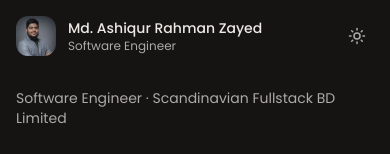
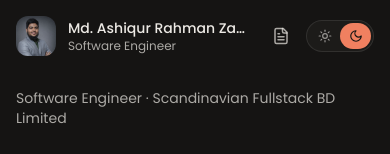
Before and after one commit to MdAshiqurRahmanZayed/mdzayed, a Next.js app: page / in a window 390 px wide. Shown: the top 154 px of the page. Built offline with nearby package versions, Linux system fonts and the light colour scheme.

Commit message:
refactor: segmented sun/moon theme toggle, resume icon on mobile

```diff
--- a/components/layout/MobileHeader.tsx
+++ b/components/layout/MobileHeader.tsx
@@ -2,17 +2,12 @@
 
 import Image from "next/image";
 import Link from "next/link";
-import { useSyncExternalStore } from "react";
-import { useTheme } from "next-themes";
-import { Moon, Sun } from "lucide-react";
+import { FileText } from "lucide-react";
 import { portfolioData } from "@/data/portfolio";
-
-const subscribe = () => () => {};
+import ThemeToggle from "@/components/ui/ThemeToggle";
 
 export default function MobileHeader() {
   const { profile } = portfolioData;
-  const { theme, setTheme } = useTheme();
-  const mounted = useSyncExternalStore(subscribe, () => true, () => false);
 
   return (
     <header className="flex items-center justify-between gap-3">
@@ -29,15 +24,18 @@ export default function MobileHeader() {
           <span className="block text-xs text-foreground/70">{profile.role}</span>
         </span>
       </Link>
-      {mounted && (
-        <button
-          onClick={() => setTheme(theme === "dark" ? "light" : "dark")}
-          aria-label="Toggle theme"
-          className="rounded-lg p-2 text-foreground/70 transition-colors hover:text-foreground focus-visible:outline-2 focus-visible:outline-highlight"
+      <div className="flex shrink-0 items-center gap-2">
+        <a
+          href="/resume.pdf"
+          target="_blank"
+          rel="noopener noreferrer"
+          aria-label="Resume"
+          className="rounded-lg p-2 text-foreground/70 transition-colors hover:text-highlight focus-visible:outline-2 focus-visible:outline-highlight"
         >
-          {theme === "dark" ? <Sun size={18} /> : <Moon size={18} />}
-        </button>
-      )}
+          <FileText size={18} />
+        </a>
+        <ThemeToggle />
+      </div>
     </header>
   );
 }
--- a/components/layout/Sidebar.tsx
+++ b/components/layout/Sidebar.tsx
@@ -1,37 +1,21 @@
 "use client";
 
 import Image from "next/image";
-import { Mail, MapPin, Smartphone, Linkedin, Github, Twitter, Instagram, Facebook, Moon, Sun, FileText } from "lucide-react";
-import { useState, useEffect } from "react";
-import { useTheme } from "next-themes";
+import { Mail, MapPin, Smartphone, Linkedin, Github, Twitter, Instagram, Facebook, FileText, type LucideIcon } from "lucide-react";
 import { usePathname } from "next/navigation";
 import { portfolioData } from "@/data/portfolio";
 import { motion } from "framer-motion";
+import ThemeToggle from "@/components/ui/ThemeToggle";
 
 export default function Sidebar() {
-  const [mounted, setMounted] = useState(false);
-  const { theme, setTheme } = useTheme();
   const { profile } = portfolioData;
   const pathname = usePathname();
   const isRoot = pathname === "/";
 
-  useEffect(() => {
-    setMounted(true);
-  }, []);
-
   return (
     <aside className="bg-sidebar border border-border rounded-2xl flex flex-col items-center p-6">
       <div className="flex flex-col items-center w-full relative">
-        {mounted && (
-          <motion.button
-            whileTap={{ scale: 0.95 }}
-            onClick={() => setTheme(theme === "dark" ? "light" : "dark")}
-            aria-label="Toggle theme"
-            className="absolute left-0 top-0 rounded-lg p-2 text-foreground/70 transition-colors hover:text-foreground z-20"
-          >
-            {theme === "dark" ? <Sun size={18} /> : <Moon size={18} />}
-          </motion.button>
-        )}
+        <ThemeToggle className="absolute left-0 top-0 z-20" />
 
         <motion.div
           initial={isRoot ? { scale: 0.9, opacity: 0 } : false}
@@ -78,7 +62,7 @@ export default function Sidebar() {
 
         <div className="flex justify-center gap-3 pt-4">
           {profile.socials.map((social, idx) => {
-            const iconMap: Record<string, any> = {
+            const iconMap: Record<string, LucideIcon> = {
               LinkedIn: Linkedin,
               GitHub: Github,
               Facebook: Facebook,
@@ -104,7 +88,7 @@ export default function Sidebar() {
   );
 }
 
-function ContactItem({ icon: Icon, label, value }: { icon: any, label: string, value: string }) {
+function ContactItem({ icon: Icon, label, value }: { icon: LucideIcon, label: string, value: string }) {
   return (
     <div className="flex items-center gap-3">
       <Icon size={16} className="shrink-0 text-foreground/70" />
@@ -116,7 +100,7 @@ function ContactItem({ icon: Icon, label, value }: { icon: any, label: string, v
   );
 }
 
-function SocialIcon({ href, icon: Icon }: { href: string, icon: any }) {
+function SocialIcon({ href, icon: Icon }: { href: string, icon: LucideIcon }) {
   return (
     <motion.a
       href={href}
--- /dev/null
+++ b/components/ui/ThemeToggle.tsx
@@ -0,0 +1,56 @@
+"use client";
+
+import { useSyncExternalStore } from "react";
+import { useTheme } from "next-themes";
+import { motion } from "framer-motion";
+import { Moon, Sun } from "lucide-react";
+import { cn } from "@/lib/utils";
+
+const subscribe = () => () => {};
+
+const options = [
+  { value: "light", label: "Light theme", Icon: Sun },
+  { value: "dark", label: "Dark theme", Icon: Moon },
+] as const;
+
+export default function ThemeToggle({ className }: { className?: string }) {
+  const { resolvedTheme, setTheme } = useTheme();
+  const mounted = useSyncExternalStore(subscribe, () => true, () => false);
+
+  // Reserve space before mount so the header does not shift.
+  if (!mounted) return <div className={cn("h-8 w-[68px]", className)} />;
+
+  return (
+    <div
+      role="radiogroup"
+      aria-label="Theme"
+      className={cn("relative flex h-8 w-[68px] items-center rounded-full border border-border bg-card p-0.5", className)}
+    >
+      {options.map(({ value, label, Icon }) => {
+        const active = resolvedTheme === value;
+        return (
+          <button
+            key={value}
+            role="radio"
+            aria-checked={active}
+            aria-label={label}
+            onClick={() => setTheme(value)}
+            className={cn(
+              "relative z-10 flex h-full flex-1 items-center justify-center rounded-full transition-colors focus-visible:outline-2 focus-visible:outline-highlight",
+              active ? "text-background" : "text-foreground/60 hover:text-foreground"
+            )}
+          >
+            {active && (
+              <motion.span
+                layoutId="theme-thumb"
+                transition={{ type: "spring", stiffness: 500, damping: 36 }}
+                className="absolute inset-0 -z-10 rounded-full bg-highlight"
+              />
+            )}
+            <Icon size={14} />
+          </button>
+        );
+      })}
+    </div>
+  );
+}
```
